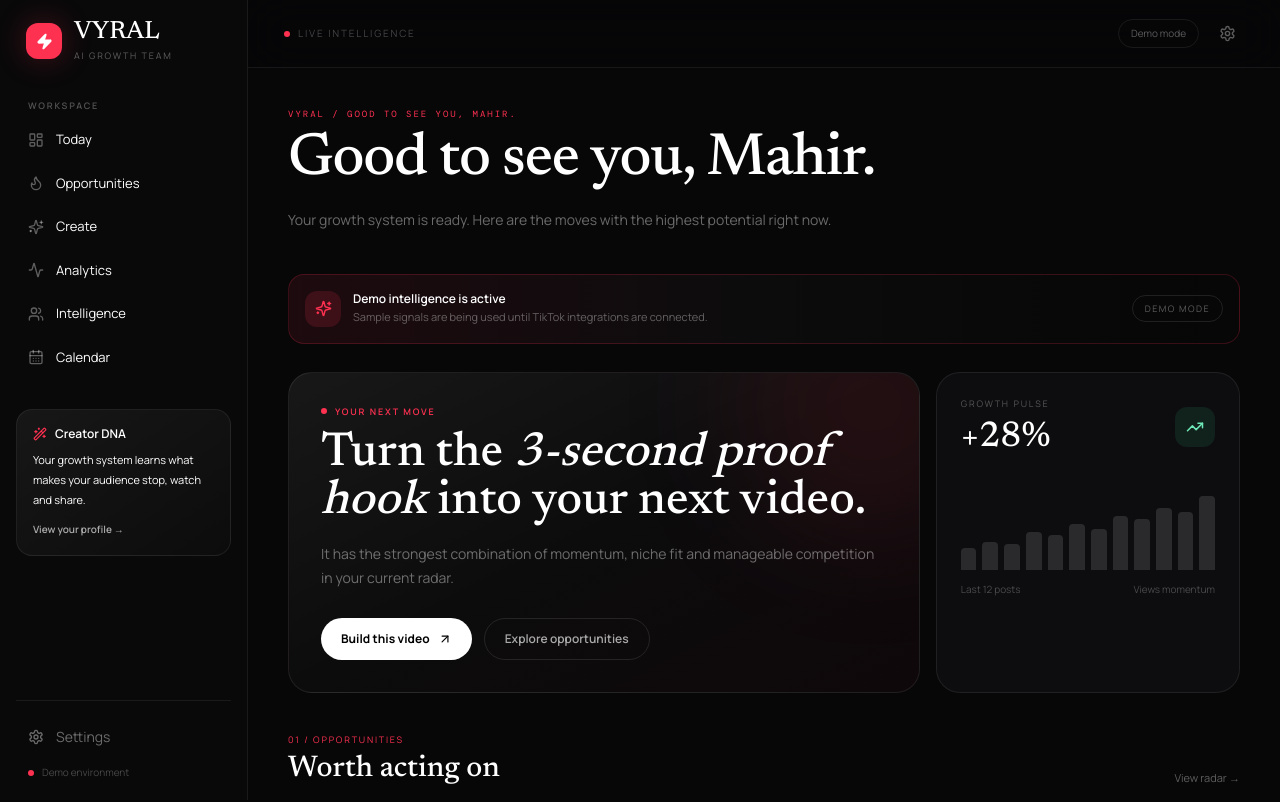
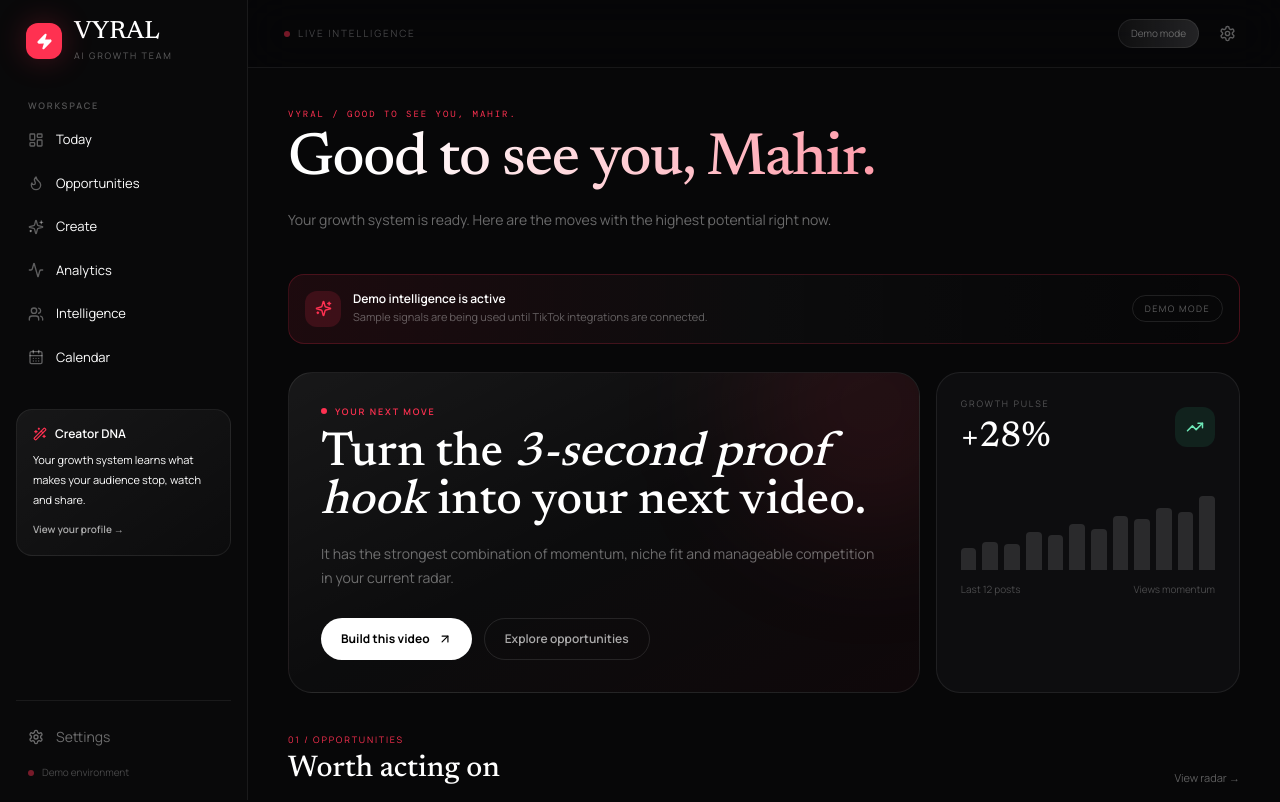
Before and after one commit to Mahiruni/VYRAL, a Next.js app: page / in a window 1280 px wide. Shown: the top 802 px of the page. Built offline with nearby package versions, Linux system fonts and the light colour scheme.

Commit message:
motion: add staggered page entrance and microinteractions

```diff
--- a/app/components/page-shell.tsx
+++ b/app/components/page-shell.tsx
@@ -6,28 +6,17 @@
 export function PageShell({children,title,description}:{children:React.ReactNode;title:string;description:string}){
   return <main className="min-h-screen bg-[#070708] text-white">
     <aside className="fixed inset-y-0 left-0 hidden w-[248px] border-r border-white/[.07] bg-[#09090a] px-4 py-5 lg:flex lg:flex-col">
-      <Link href="/" className="mb-9 flex items-center gap-3 px-2.5">
-        <div className="grid h-9 w-9 place-items-center rounded-xl bg-[#ff3151] shadow-[0_0_30px_rgba(255,49,81,.25)]"><Zap size={17} fill="white"/></div>
-        <div><div className="font-display text-[25px] leading-none">VYRAL</div><div className="mt-1 text-[9px] uppercase tracking-[.2em] text-white/35">AI growth team</div></div>
-      </Link>
+      <Link href="/" className="mb-9 flex items-center gap-3 px-2.5 press interactive"><div className="grid h-9 w-9 place-items-center rounded-xl bg-[#ff3151] shadow-[0_0_30px_rgba(255,49,81,.25)] float"><Zap size={17} fill="white"/></div><div><div className="font-display text-[25px] leading-none">VYRAL</div><div className="mt-1 text-[9px] uppercase tracking-[.2em] text-white/35">AI growth team</div></div></Link>
       <p className="px-3 text-[9px] font-semibold uppercase tracking-[.2em] text-white/30">Workspace</p>
-      <nav className="mt-2 space-y-1">{items.map(([href,label,Icon])=><Link key={href} href={href} className={`group flex items-center gap-3 rounded-xl px-3 py-2.5 text-[13px] text-white/48 transition hover:bg-white/[.045] hover:text-white`}><Icon size={16} className="text-white/35 group-hover:text-[#ff3151]"/>{label}</Link>)}</nav>
-      <div className="mt-8 rounded-2xl border border-white/[.07] bg-gradient-to-br from-white/[.06] to-white/[.015] p-4">
-        <div className="flex items-center gap-2 text-xs font-semibold"><WandSparkles size={14} className="text-[#ff3151]"/> Creator DNA</div>
-        <p className="mt-2 text-[11px] leading-5 text-white/38">Your growth system learns what makes your audience stop, watch and share.</p>
-        <Link href="/analytics" className="mt-3 inline-block text-[10px] font-semibold text-white/65 hover:text-white">View your profile →</Link>
-      </div>
-      <div className="mt-auto border-t border-white/[.07] pt-4"><Link href="/settings" className="flex items-center gap-3 rounded-xl px-3 py-2.5 text-sm text-white/40 hover:bg-white/[.04] hover:text-white"><Settings size={16}/>Settings</Link><div className="mt-2 flex items-center gap-2 px-3 text-[10px] text-white/25"><span className="h-1.5 w-1.5 rounded-full bg-[#ff3151]"/>Demo environment</div></div>
+      <nav className="mt-2 space-y-1">{items.map(([href,label,Icon],i)=><Link key={href} href={href} className={`group flex items-center gap-3 rounded-xl px-3 py-2.5 text-[13px] text-white/48 transition hover:bg-white/[.045] hover:text-white interactive`} style={{animationDelay:`${i*55}ms`}}><Icon size={16} className="text-white/35 group-hover:text-[#ff3151] transition-transform duration-300 group-hover:scale-110"/>{label}</Link>)}</nav>
+      <div className="mt-8 rounded-2xl border border-white/[.07] bg-gradient-to-br from-white/[.06] to-white/[.015] p-4 interactive"><div className="flex items-center gap-2 text-xs font-semibold"><WandSparkles size={14} className="text-[#ff3151]"/> Creator DNA</div><p className="mt-2 text-[11px] leading-5 text-white/38">Your growth system learns what makes your audience stop, watch and share.</p><Link href="/analytics" className="mt-3 inline-block text-[10px] font-semibold text-white/65 hover:text-white">View your profile →</Link></div>
+      <div className="mt-auto border-t border-white/[.07] pt-4"><Link href="/settings" className="flex items-center gap-3 rounded-xl px-3 py-2.5 text-sm text-white/40 hover:bg-white/[.04] hover:text-white interactive"><Settings size={16}/>Settings</Link><div className="mt-2 flex items-center gap-2 px-3 text-[10px] text-white/25"><span className="h-1.5 w-1.5 rounded-full bg-[#ff3151] pulse-dot"/>Demo environment</div></div>
     </aside>
     <section className="lg:ml-[248px]">
-      <header className="sticky top-0 z-20 flex h-[68px] items-center justify-between border-b border-white/[.07] bg-[#070708]/85 px-5 backdrop-blur-xl lg:px-9">
-        <Link href="/" className="font-display text-xl lg:hidden">VYRAL</Link>
-        <div className="hidden items-center gap-2 text-[10px] uppercase tracking-[.18em] text-white/25 lg:flex"><span className="h-1.5 w-1.5 rounded-full bg-[#ff3151]"/> Live intelligence</div>
-        <div className="flex items-center gap-3"><span className="hidden rounded-full border border-white/[.08] px-3 py-1.5 text-[10px] text-white/35 sm:block">Demo mode</span><Link href="/settings" className="rounded-lg p-2 text-white/35 hover:bg-white/[.05] hover:text-white"><Settings size={17}/></Link></div>
-      </header>
-      <div className="mx-auto max-w-[1480px] p-5 lg:p-10"><div className="mb-10 max-w-4xl"><p className="mb-2 font-mono text-[9px] uppercase tracking-[.22em] text-[#ff3151]">VYRAL / {title.toUpperCase()}</p><h1 className="font-display text-5xl leading-[.98] tracking-[-.02em] lg:text-6xl">{title}</h1><p className="mt-4 max-w-2xl text-[14px] leading-7 text-white/40">{description}</p></div>{children}</div>
+      <header className="sticky top-0 z-20 flex h-[68px] items-center justify-between border-b border-white/[.07] bg-[#070708]/85 px-5 backdrop-blur-xl lg:px-9"><Link href="/" className="font-display text-xl lg:hidden">VYRAL</Link><div className="hidden items-center gap-2 text-[10px] uppercase tracking-[.18em] text-white/25 lg:flex"><span className="h-1.5 w-1.5 rounded-full bg-[#ff3151] pulse-dot"/> Live intelligence</div><div className="flex items-center gap-3"><span className="hidden rounded-full border border-white/[.08] px-3 py-1.5 text-[10px] text-white/35 sm:block shimmer">Demo mode</span><Link href="/settings" className="rounded-lg p-2 text-white/35 hover:bg-white/[.05] hover:text-white interactive press"><Settings size={17}/></Link></div></header>
+      <div className="mx-auto max-w-[1480px] p-5 lg:p-10"><div className="mb-10 max-w-4xl reveal"><p className="mb-2 font-mono text-[9px] uppercase tracking-[.22em] text-[#ff3151]">VYRAL / {title.toUpperCase()}</p><h1 className="font-display text-5xl leading-[.98] tracking-[-.02em] lg:text-6xl gradient-text">{title}</h1><p className="mt-4 max-w-2xl text-[14px] leading-7 text-white/40">{description}</p></div><div className="stagger">{children}</div></div>
     </section>
   </main>
 }
 
-export function EmptyState({title,description,href,action}:{title:string;description:string;href?:string;action?:string}){return <div className="border border-white/[.07] bg-white/[.02] py-14 text-center"><div className="mx-auto mb-4 grid h-10 w-10 place-items-center rounded-full border border-white/10"><Zap size={16} className="text-[#ff3151]"/></div><h2 className="font-display text-2xl">{title}</h2><p className="mx-auto mt-2 max-w-md text-sm leading-6 text-white/35">{description}</p>{href&&<Link href={href} className="mt-6 inline-flex rounded-full bg-white px-4 py-2 text-xs font-semibold text-black hover:bg-white/90">{action||'Continue'} →</Link>}</div>}
+export function EmptyState({title,description,href,action}:{title:string;description:string;href?:string;action?:string}){return <div className="border border-white/[.07] bg-white/[.02] py-14 text-center reveal"><div className="mx-auto mb-4 grid h-10 w-10 place-items-center rounded-full border border-white/10"><Zap size={16} className="text-[#ff3151]"/></div><h2 className="font-display text-2xl">{title}</h2><p className="mx-auto mt-2 max-w-md text-sm leading-6 text-white/35">{description}</p>{href&&<Link href={href} className="mt-6 inline-flex rounded-full bg-white px-4 py-2 text-xs font-semibold text-black hover:bg-white/90 press">{action||'Continue'} →</Link>}</div>}
```
